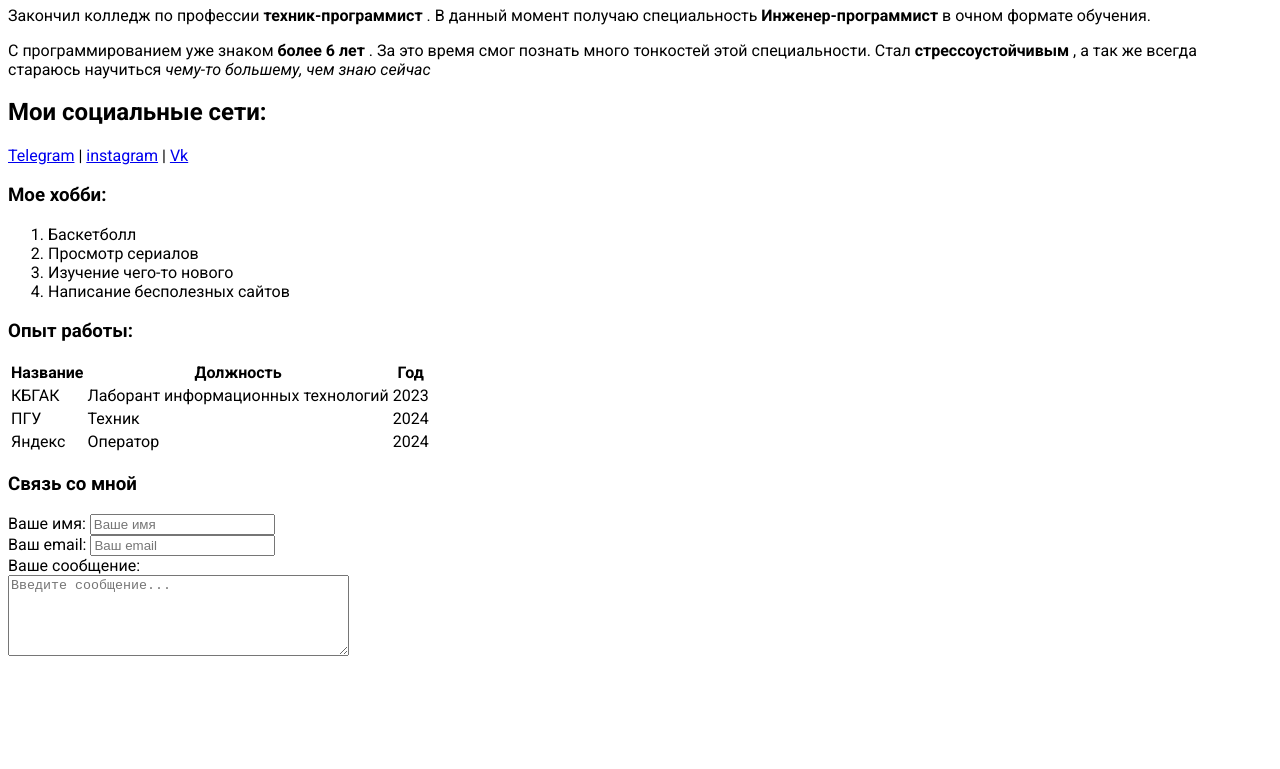
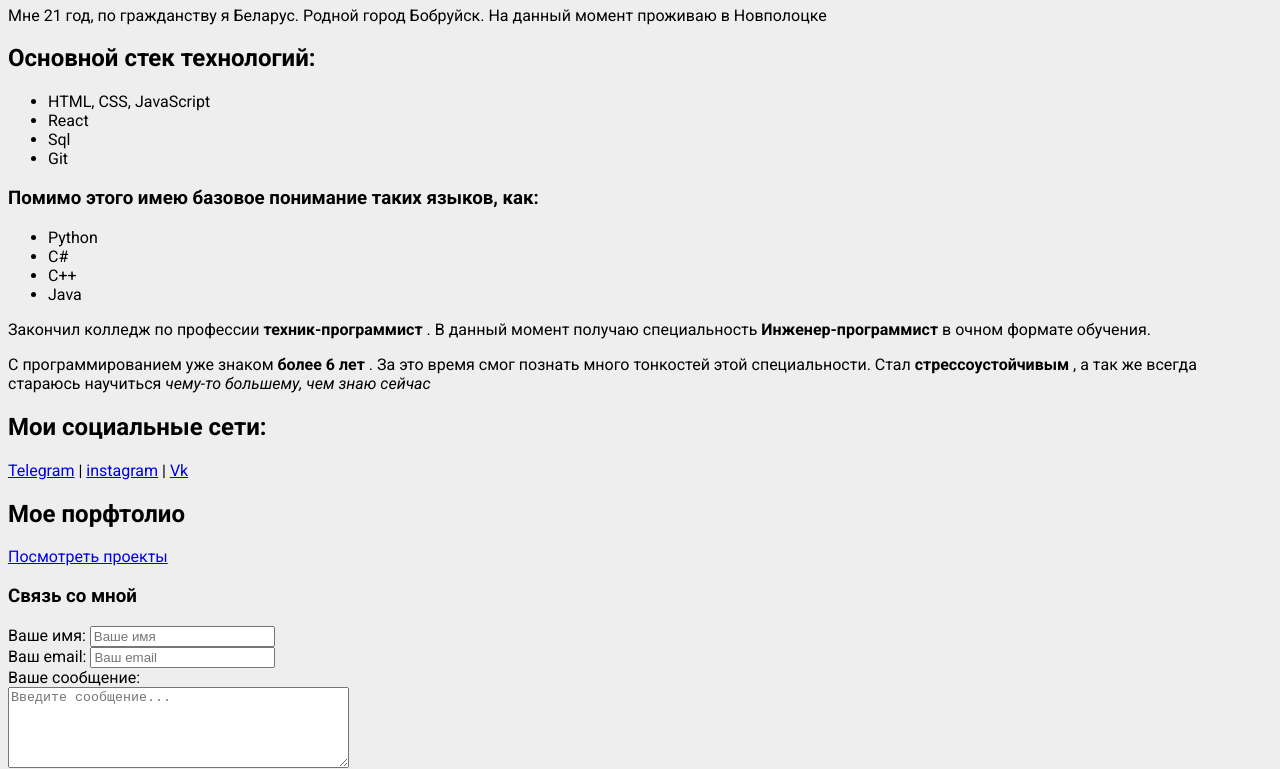
Before and after one commit to Koddione/Resume, a plain HTML site: page index.html in a window 1280 px wide. Shown: the part 373-1142 px from the top of the page. Before the commit the page ends 1041 px from the top, so only its background shows below. Drawn offline with Linux system fonts and the light colour scheme.

Commit message:
убрал лишниее и добавил нужное

```diff
--- a/01_text.html
+++ b/index.html
@@ -11,6 +11,23 @@
   <body>
     <img src="./imgs/myPhoto.jpg" alt="My photo" width="250">
     <h1>Ткачёв Иван</h1>
+    <p>Мне 21 год, по гражданству я Беларус. Родной город Бобруйск. На данный момент проживаю в Новполоцке</p>
+    <div class="">
+    <h2>Основной стек технологий:</h2>
+    <ul>
+      <li>HTML, CSS, JavaScript</li>
+      <li>React</li>
+      <li>Sql</li>
+      <li>Git</li>
+    </ul>
+    <h3>Помимо этого имею базовое понимание таких языков, как:</h3>
+    <ul>
+      <li>Python</li>
+      <li>C#</li>
+      <li>C++</li>
+      <li>Java</li>
+    </ul>
+  </div>
     <p>
       Закончил колледж по профессии <strong> техник-программист </strong>. В
       данный момент получаю специальность
@@ -27,14 +44,10 @@
     <a href="https://www.instagram.com/koddione" target="_blank">instagram</a> |
     <a href="https://vk.com/koddione" target="_blank">Vk</a>
 
-    <h3>Мое хобби:</h3>
-    <ol>
-      <li>Баскетболл</li>
-      <li>Просмотр сериалов</li>
-      <li>Изучение чего-то нового</li>
-      <li>Написание бесполезных сайтов</li>
-    </ol>
-    <h3>Опыт работы:</h3>
+    <h2>Мое порфтолио</h2>
+    <a href="#">Посмотреть проекты</a>
+
+    <!-- <h3>Опыт работы:</h3>
     <table>
       <thead>
         <th>Название</th>
@@ -58,7 +71,7 @@
           <td>2024</td>
         </tr>
       </tbody>
-    </table>
+    </table> -->
     <h3>Связь со мной</h3>
     <form>
       <div>
@@ -74,6 +87,7 @@
       <br>
       <textarea type="text" placeholder="Введите сообщение..." id="inputMessage" rows="5" cols="40"></textarea>
     </div>
+    <button id="sendMessage">Отправить</button>
     </form>
   </body>
 </html>
--- a/style.css
+++ b/style.css
@@ -2,4 +2,5 @@
 
 body{
     font-family: "Roboto", serif;
+    background-color: #eee;
 }
```
